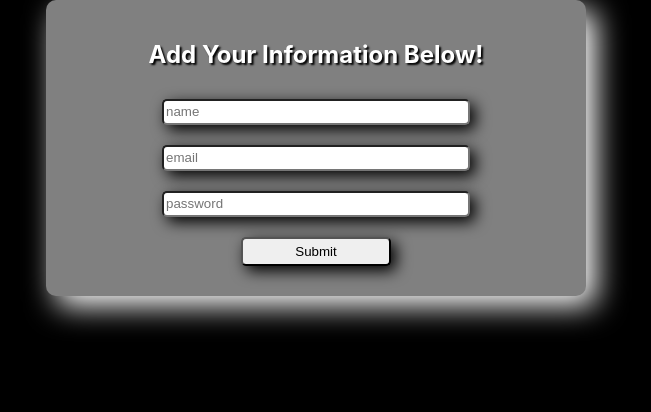
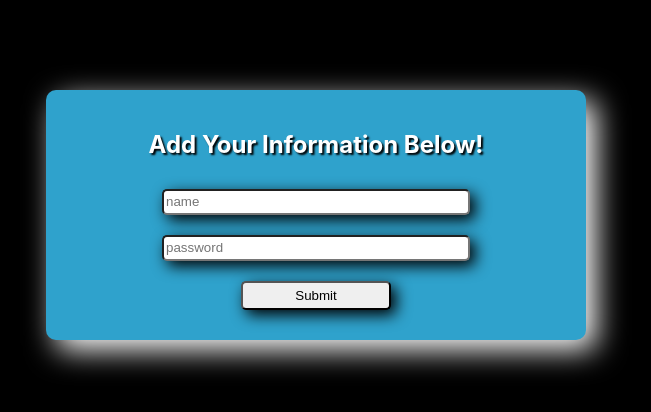
Before and after one commit to BuildWeekPT-FoodieFun/Front-End, a React (Create React App) app in the folder FoodieFun/: page / in a window 1280 px wide. Shown: the top 412 px of the page, without its empty margins (324-975 px from the left). Built offline with nearby package versions, Linux system fonts and the light colour scheme.

Commit message:
State set

```diff
--- a/FoodieFun/src/Components/UserCreate.js
+++ b/FoodieFun/src/Components/UserCreate.js
@@ -1,18 +1,24 @@
-import React, { useState } from 'react';
+import React, { useState, useEffect } from 'react';
 import { withFormik, Form, Field, ErrorMessage } from 'formik';
 import * as yup from 'yup';
 import axios from 'axios';
 
 import '../../src/index.css';
 
-const UserCreate = ({ values }) => {
+const UserCreate = ({ values, status }) => {
 	const Person = {
 		name: '',
-		email: '',
+		// email: '',
 		password: ''
 	}
 
-	// const [NewProfile, addNewProfile] = useState(Person);
+	const [NewProfile, addNewProfile] = useState([]);
+	console.log(NewProfile)
+	useEffect(() => {
+		if (status) {
+			addNewProfile([...NewProfile, status])
+		}
+	}, [status])
 
 	return (
 		<Form className='form'>
@@ -23,15 +29,6 @@ const UserCreate = ({ values }) => {
 			<Field
 				type='text' name='name'
 				placeholder='name'
-				className='field'
-			/>
-
-			<ErrorMessage name='email' />
-			{/*values.errors.email && <p className='errors'>{values.errors.email}</p>*/}
-			<Field
-				type='text'
-				name='email'
-				placeholder='email'
 				className='field'
 			/>
 
@@ -54,14 +51,14 @@ export default withFormik({
 		return {
 			// This makes the inputs controlled.
 			name: values.name || '',
-			email: values.email || '',
+			// email: values.email || '',
 			password: values.password || ''
 		}
 	},
 
 	validationSchema: yup.object().shape({
 		name: yup.string().required('Full name is required!'),
-		email: yup.string().email().required('We need an email address!'),
+		// email: yup.string().email().required('We need an email address!'),
 		password: yup.string().required('password required!')
 	}),
 
@@ -69,7 +66,7 @@ export default withFormik({
     axios.post('https://reqres.in/api/animals', values)
     .then((res) => {
       console.log(res, values)
-
+      formik.setStatus(res.data);
       formik.resetForm();
 
     })
@@ -78,3 +75,6 @@ export default withFormik({
     })
   }
 })(UserCreate)
+
+// https://reqres.in/api/animals
+// https://reqres.in/api/auth/register
--- a/FoodieFun/src/index.css
+++ b/FoodieFun/src/index.css
@@ -1,5 +1,6 @@
 body {
   	margin-top: 0;
+  	padding: 40px;
 	font-family: -apple-system, BlinkMacSystemFont, "Segoe UI", "Roboto", "Oxygen",
     "Ubuntu", "Cantarell", "Fira Sans", "Droid Sans", "Helvetica Neue",
     sans-serif;
@@ -11,10 +12,10 @@ body {
 }
 
 form {
-	background-color: grey;
+	background-color: #2fa2cc;
 	color: white;
 	width: 500px;
-	margin: auto;
+	margin: 50px auto;
 	padding: 20px;
 
 	display: flex;
@@ -51,7 +52,3 @@ button {
 	z-index: 10;
 	padding: 10px;
 }
-
-p {
-	margin: 0;
-}
```
